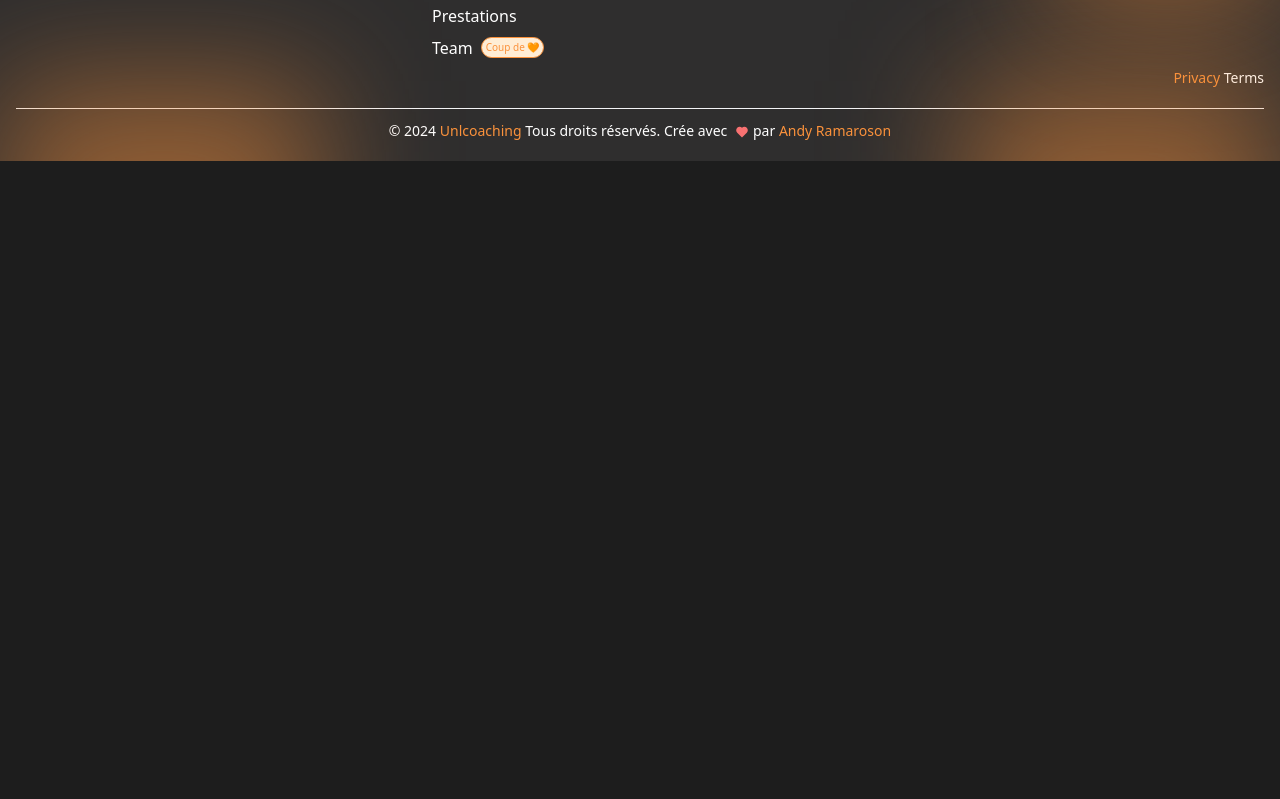
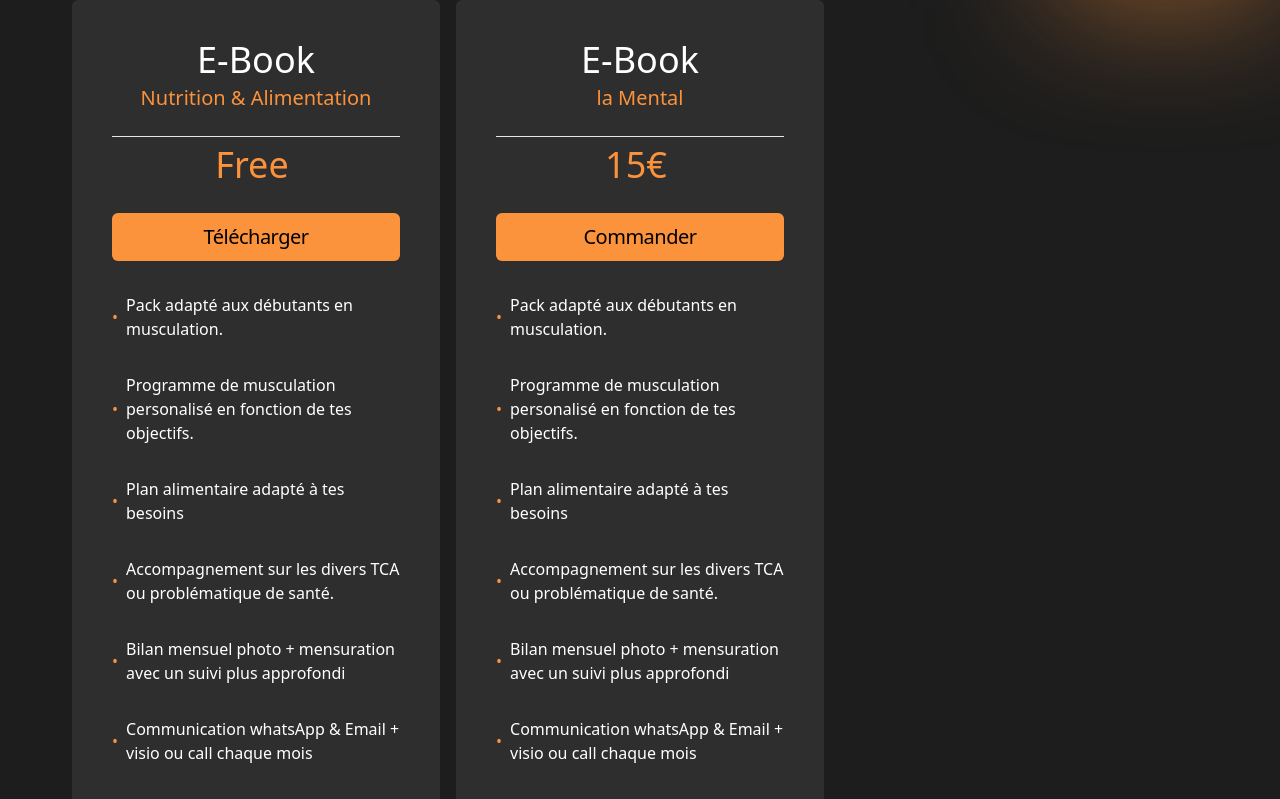
Before and after one commit to AndyRama/Project_JP_01-2, a Next.js app: page /prestations in a window 1280 px wide. Shown: the part 3660-4459 px from the top of the page. Before the commit the page ends 3821 px from the top, so only its background shows below. Built offline with nearby package versions, Linux system fonts and the light colour scheme.

Commit message:
(feat)[prestation] add card pricing - Ebook  component and display content

```diff
--- /dev/null
+++ b/app/components/prestation/PricingEbook.jsx
@@ -0,0 +1,124 @@
+'use client'
+
+import React from 'react'
+import { motion } from 'framer-motion'
+
+const EbookOptions = [
+  {
+    title: 'E-Book',
+    subtitle: 'Nutrition & Alimentation',
+    price: 'Free',
+    btn: {
+      href: './images/E-bookFree.pdf',
+      label: 'Télécharger',
+    },
+    features: [
+      'Pack adapté aux débutants en musculation.',
+      'Programme de musculation personalisé en fonction de tes objectifs.',
+      'Plan alimentaire adapté à tes besoins',
+      'Accompagnement sur les divers TCA ou problématique de santé.',
+      'Bilan mensuel photo + mensuration avec un suivi plus approfondi',
+      'Communication whatsApp & Email + visio ou call chaque mois',
+    ],
+  },
+  {
+    title: 'E-Book',
+    subtitle: 'la Mental',
+    price: '15€',
+    btn: {
+      href: '#',
+      label: 'Commander',
+    },
+    features: [
+      'Pack adapté aux débutants en musculation.',
+      'Programme de musculation personalisé en fonction de tes objectifs.',
+      'Plan alimentaire adapté à tes besoins',
+      'Accompagnement sur les divers TCA ou problématique de santé.',
+      'Bilan mensuel photo + mensuration avec un suivi plus approfondi',
+      'Communication whatsApp & Email + visio ou call chaque mois',
+    ],
+  },
+]
+
+const PricingEbook = () => {
+  const delay = (index) => index * 0.05
+
+  return (
+    <section className="mt-10 mb-20">
+      <h2
+        className="text-white text-2xl md:text-4xl text-center mb-20"
+        id="E-Books"
+      >
+        Les E-Books
+      </h2>
+      <div className="container px-4 md:px-16 mx-auto">
+        {/* Main Card Pricing - content  */}
+        <div className="flex flex-wrap">
+          {EbookOptions.map((option, index) => (
+            <motion.div
+              key={index}
+              initial={{ opacity: 0, y: 20 }}
+              animate={{ opacity: 1, y: 0 }}
+              transition={{ delay: delay(index), duration: 0.5 }}
+              className="w-full sm:w-1/2 lg:w-1/3 p-2"
+            >
+              <div className="p-10 bg-[#2F2E2E] rounded-md">
+                {/* Card Pricing - Header - Title */}
+                <p className="text-4xl mb-1 text-center text-white">
+                  {option.title}
+                </p>
+                {/* Card Pricing - Header - subTitle */}
+                <p className="text-xl mb-6 text-orange-400 text-center">
+                  {option.subtitle}
+                </p>
+                <hr />
+
+                {/* Card Pricing - Header - Price  */}
+                <p className="mt-2 mb-1 text-center">
+                  <span className="text-4xl text-orange-400 mt-6 mr-2">
+                    {option.price}
+                  </span>
+                </p>
+
+                {/* Card Pricing - btn - action */}
+                <motion.a
+                  href={option.btn.href}
+                  target="blank"
+                  initial={{ opacity: 0, y: 20 }}
+                  animate={{ opacity: 1, y: 0 }}
+                  transition={{
+                    delay: delay(EbookOptions.length),
+                    duration: 0.5,
+                  }}
+                  className="inline-flex justify-center items-center text-black text-center
+                  w-full h-12 p-5 mt-6 tracking-tight text-xl bg-orange-400 hover:bg-transparent
+                  hover:border hover:border-orange-400 hover:text-white rounded-md transition
+                  duration-200"
+                >
+                  {option.btn.label}
+                </motion.a>
+
+                {/* Card Pricing - main - contents */}
+                <ul>
+                  {option.features.map((feature, index) => (
+                    <motion.li
+                      key={index}
+                      initial={{ opacity: 0, y: 20 }}
+                      animate={{ opacity: 1, y: 0 }}
+                      transition={{ delay: delay(index), duration: 0.5 }}
+                      className="mt-8 flex items-center text-orange-400"
+                    >
+                      •<span className="ml-2 text-white">{feature}</span>
+                    </motion.li>
+                  ))}
+                </ul>
+              </div>
+            </motion.div>
+          ))}
+        </div>
+      </div>
+    </section>
+  )
+}
+
+export default PricingEbook
--- a/app/prestations/page.jsx
+++ b/app/prestations/page.jsx
@@ -2,6 +2,7 @@ import React from 'react'
 import SubHero from './../components/about/SubHero'
 import PricingPack from '../components/prestation/PricingPack'
 import PricingDetails from '../components/prestation/PricingDetails'
+import PricingEbook from '../components/prestation/PricingEbook'
 
 export const metadata = {
   title: 'Terms - Unlcoaching by Jeremy Prat',
@@ -12,6 +13,7 @@ const page = () => {
       <SubHero className="pt-32" title="Prestations" />
       <PricingPack />
       <PricingDetails />
+      <PricingEbook />
     </>
   )
 }
```
